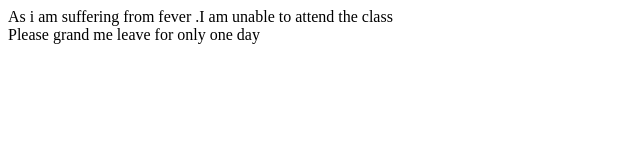
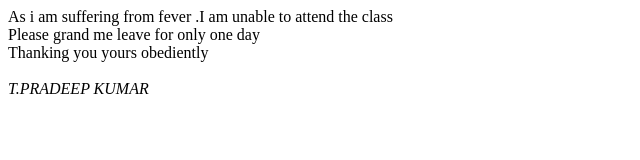
Before and after one commit to Prade7/new-new, a plain HTML site: page index.html in a window 1280 px wide. Shown: the whole page, without its empty margins (0-640 px from the left). Drawn offline with Linux system fonts and the light colour scheme.

Commit message:
new changes
commited a new change

```diff
--- a/index.html
+++ b/index.html
@@ -8,6 +8,8 @@
 </head>
 <body>
     As i am suffering from fever .I am unable to attend the class<br>
-    Please grand me leave for only one day
+    Please grand me leave for only one day<br>
+    Thanking you yours obediently <br><br>
+    <i>T.PRADEEP KUMAR</i>
 </body>
 </html>
```
